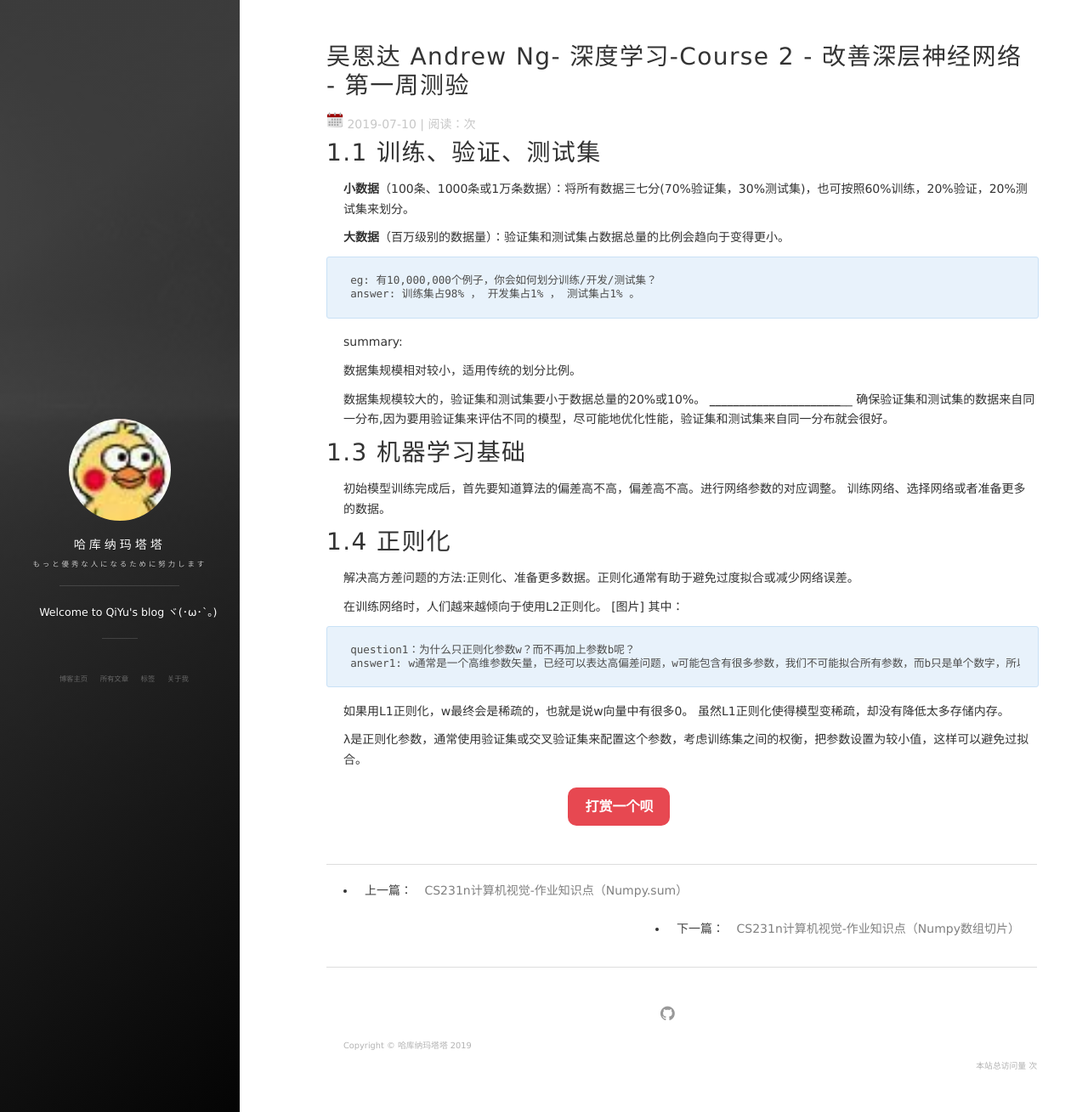
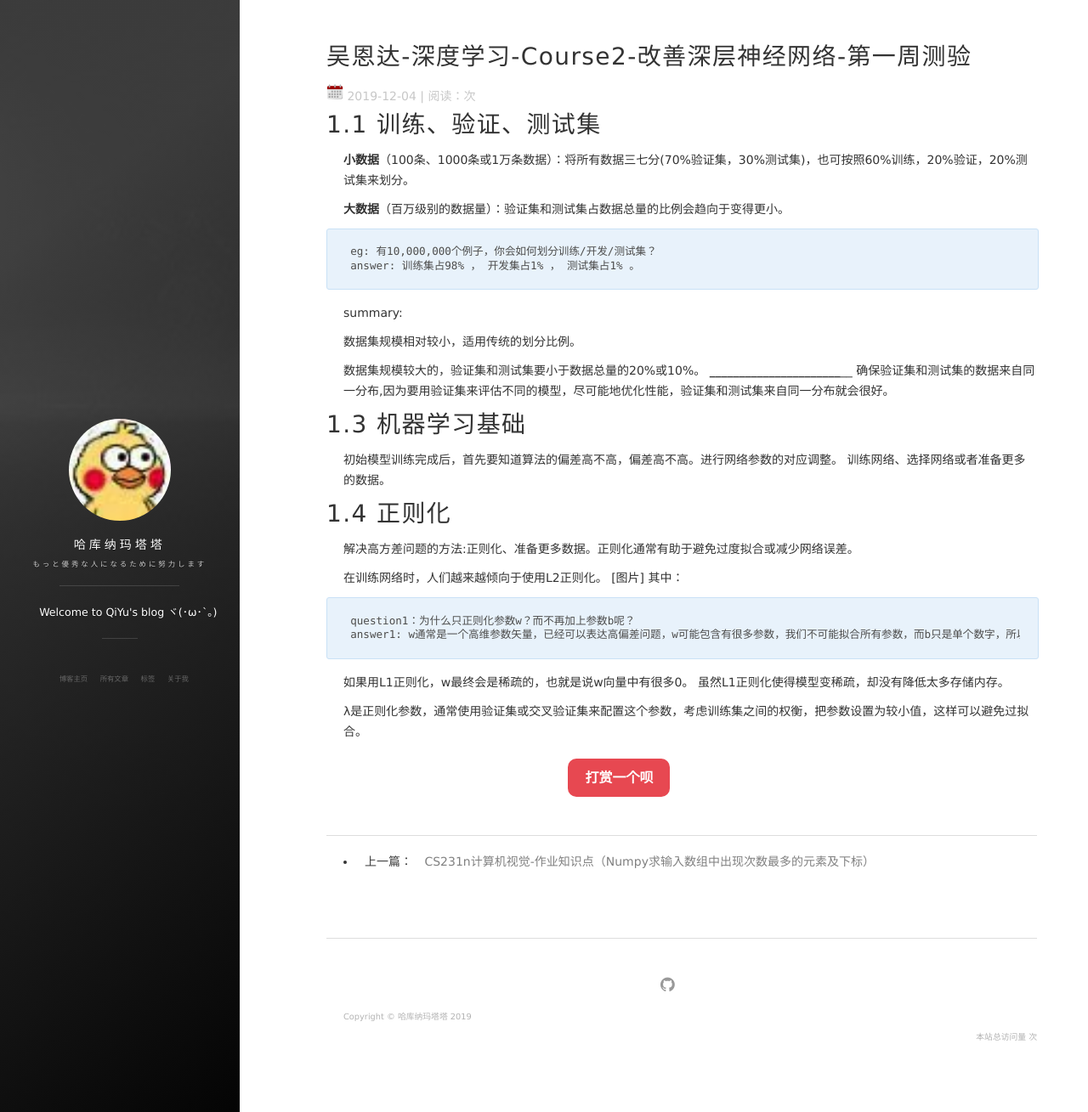
Before and after one commit to YuQi9797/YuQi9797.github.io, a Jekyll site: the page built from _posts/2019-12-04-WND_Ciyrse2_1week.md, in a window 1280 px wide and 1309 px high. Shown: the whole window at 85% size. Built offline with Jekyll 4.4.1, drawn with Linux system fonts in a browser that asks for light colours; nearby versions of some CDN libraries; comment, search, counter and statistics services are not loaded.

Commit message:
Update 2019-12-04-WND_Ciyrse2_1week.md

```diff
--- a/_posts/2019-12-04-WND_Ciyrse2_1week.md
+++ b/_posts/2019-12-04-WND_Ciyrse2_1week.md
@@ -1,7 +1,7 @@
 ---
 layout: post  #这个不变
-title: "吴恩达 Andrew Ng- 深度学习-Course 2 - 改善深层神经网络 - 第一周测验" #标题
-date: 2019-07-10 12:43 #时间
+title: "吴恩达-深度学习-Course2-改善深层神经网络-第一周测验" #标题
+date: 2019-12-04 09:43 #时间
 description: "Life is short,You need Python"  #说明
 tag: python #这是分类标签
 ---
```
